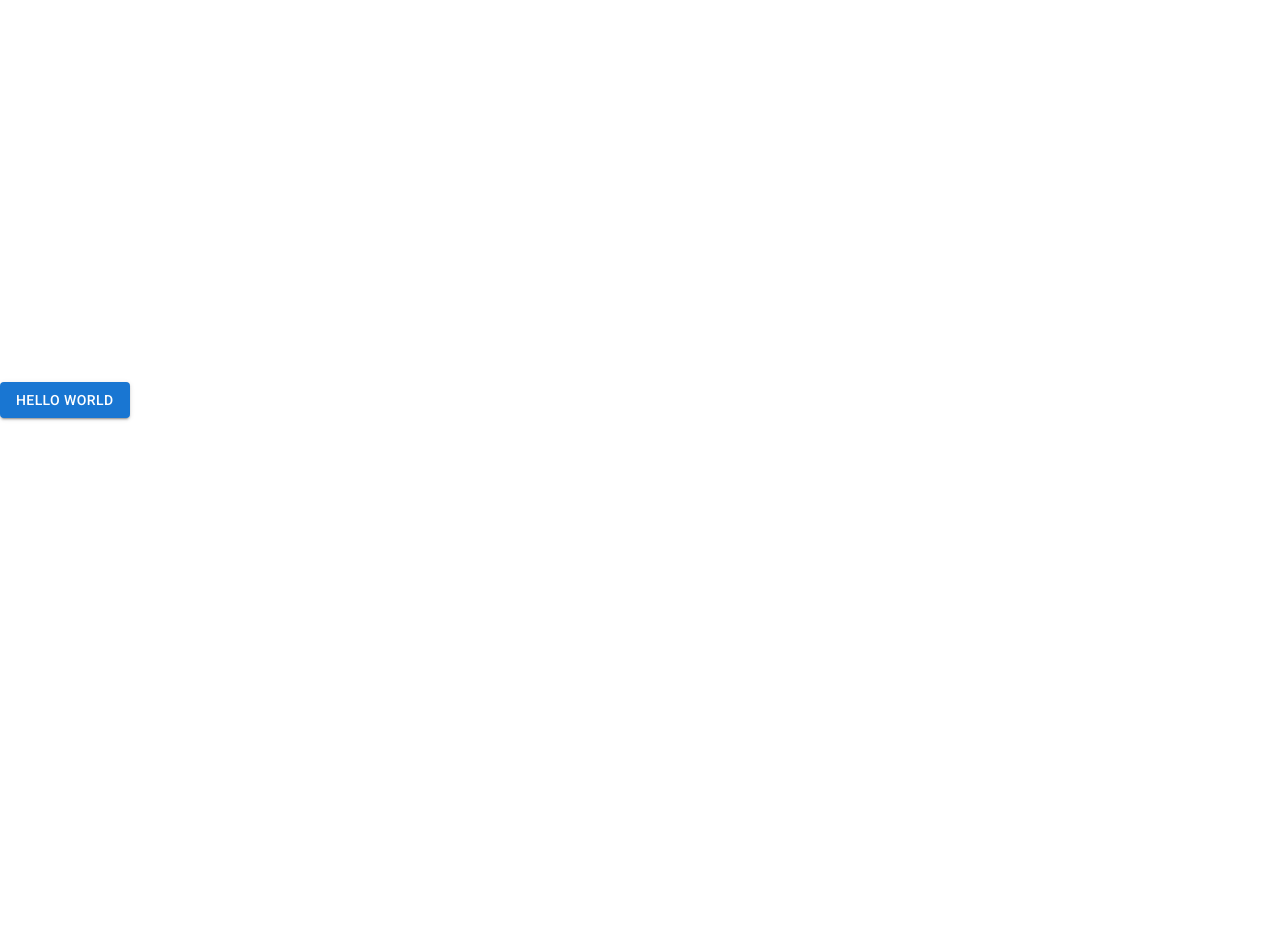
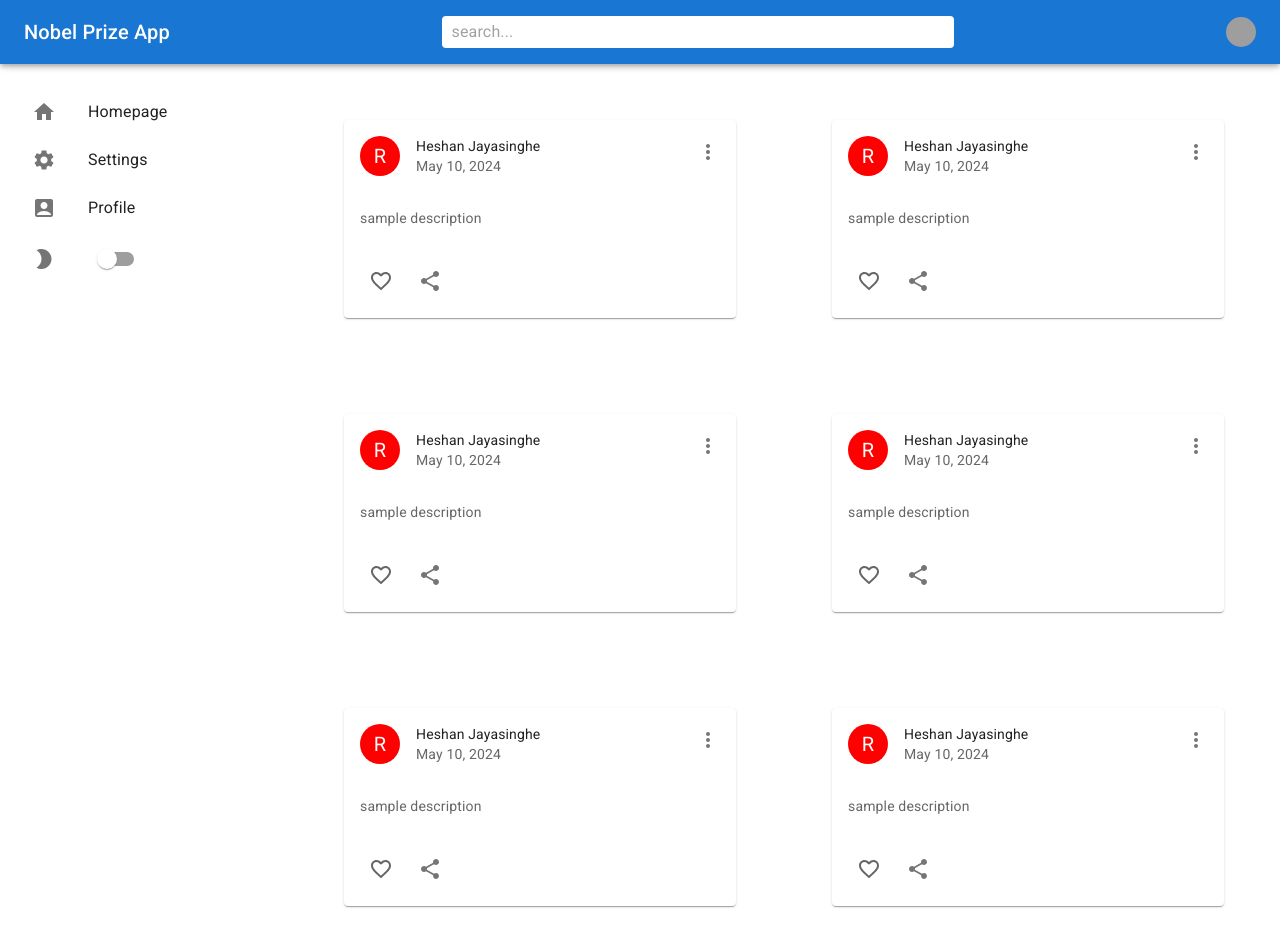
Before and after one commit to heshancs/Nobel-Prize-Frontend, a React (Vite) app: page / in a window 1280 px wide. Shown: the top 946 px of the page. Before the commit the page ends 800 px from the top, so only its background shows below. Built offline with nearby package versions, Linux system fonts and the light colour scheme; grey boxes are pictures that could not be loaded.

Commit message:
sidebar and navbar added

```diff
--- a/src/App.tsx
+++ b/src/App.tsx
@@ -1,5 +1,28 @@
-import Button from '@mui/material/Button';
+import Sidebar from "./components/Sidebar.tsx";
+import Feed from "./components/Feed.tsx";
+import { Box, createTheme, PaletteMode, Stack, ThemeProvider } from "@mui/material";
+import Navbar from "./components/Navbar.tsx";
+import { useState } from "react";
 
-export default function ButtonUsage() {
-  return <Button variant="contained">Hello world</Button>;
+function App() {
+  const [mode, setMode] = useState<PaletteMode>("light");
+
+  const darkTheme = createTheme({
+    palette: {
+      mode: mode,
+    },
+  });
+  return (
+    <ThemeProvider theme={darkTheme}>
+      <Box bgcolor={"background.default"} color={"text.primary"}>
+        <Navbar />
+        <Stack direction="row" spacing={2} justifyContent="space-between">
+        <Sidebar setMode={setMode} mode={mode}/>
+          <Feed />
+        </Stack>
+      </Box>
+    </ThemeProvider>
+  );
 }
+
+export default App;
--- /dev/null
+++ b/src/components/Feed.tsx
@@ -0,0 +1,34 @@
+import { Box, Grid } from "@mui/material";
+import Post from "./Post";
+
+const Feed = () => {
+  return (
+    <Box flex={4} p={{ xs: 0, md: 2 }}>
+      <Grid container spacing={2}>
+        {/* First row of posts */}
+        <Grid item xs={12} md={6}>
+          <Post />
+        </Grid>
+        {/* Second row of posts (visible only on medium and larger screens) */}
+        <Grid item xs={12} md={6}>
+          <Post />
+        </Grid>
+        <Grid item xs={12} md={6}>
+          <Post />
+        </Grid>
+        {/* Third row of posts (visible only on larger screens) */}
+        <Grid item xs={12} md={6}>
+          <Post />
+        </Grid>
+        <Grid item xs={12} md={6}>
+          <Post />
+        </Grid>
+        <Grid item xs={12} md={6}>
+          <Post />
+        </Grid>
+      </Grid>
+    </Box>
+  );
+};
+
+export default Feed;
--- /dev/null
+++ b/src/components/Navbar.tsx
@@ -0,0 +1,93 @@
+import { Pets } from "@mui/icons-material";
+import {
+  AppBar,
+  Avatar,
+  Box,
+  InputBase,
+  Menu,
+  MenuItem,
+  styled,
+  Toolbar,
+  Typography,
+} from "@mui/material";
+import React, { useState } from "react";
+
+const StyledToolbar = styled(Toolbar)(() => ({
+  display: "flex",
+  justifyContent: "space-between",
+})) as typeof Toolbar;
+
+const Search = styled("div")(({ theme }) => ({
+  backgroundColor: "white",
+  padding: "0 10px",
+  borderRadius: theme.shape.borderRadius,
+  width: "40%",
+}));
+
+const Icons = styled(Box)(({ theme }) => ({
+  display: "none",
+  alignItems: "center",
+  gap: "20px",
+  [theme.breakpoints.up("sm")]: {
+    display: "flex",
+  },
+})) as typeof Box;
+
+const UserBox = styled(Box)(({ theme }) => ({
+  display: "flex",
+  alignItems: "center",
+  gap: "10px",
+  [theme.breakpoints.up("sm")]: {
+    display: "none",
+  },
+})) as typeof Box;
+
+const Navbar: React.FC = () => {
+  const [open, setOpen] = useState(false);
+  return (
+    <AppBar position="sticky">
+      <StyledToolbar>
+        <Typography variant="h6" sx={{ display: { xs: "none", sm: "block" } }}>
+          Nobel Prize App
+        </Typography>
+        <Pets sx={{ display: { xs: "block", sm: "none" } }} />
+        <Search>
+          <InputBase placeholder="search..." />
+        </Search>
+        <Icons>
+          <Avatar
+            sx={{ width: 30, height: 30 }}
+            src="https://images.pexels.com/photos/846741/pexels-photo-846741.jpeg?auto=compress&cs=tinysrgb&w=1260&h=750&dpr=2"
+            onClick={() => setOpen(true)}
+          />
+        </Icons>
+        <UserBox onClick={() => setOpen(true)}>
+          <Avatar
+            sx={{ width: 30, height: 30 }}
+            src="https://images.pexels.com/photos/846741/pexels-photo-846741.jpeg?auto=compress&cs=tinysrgb&w=1260&h=750&dpr=2"
+          />
+        </UserBox>
+      </StyledToolbar>
+      <Menu
+        id="demo-positioned-menu"
+        aria-labelledby="demo-positioned-button"
+        open={open}
+        onClose={() => setOpen(false)}
+        anchorOrigin={{
+          vertical: "top",
+          horizontal: "right",
+        }}
+        transformOrigin={{
+          vertical: "top",
+          horizontal: "right",
+        }}
+      >
+        <MenuItem>Profile</MenuItem>
+        <MenuItem>My account</MenuItem>
+        <MenuItem>Logout</MenuItem>
+      </Menu>
+    </AppBar>
+  );
+};
+
+export default Navbar;
--- /dev/null
+++ b/src/components/Post.tsx
@@ -0,0 +1,49 @@
+import { Favorite, FavoriteBorder, MoreVert, Share } from "@mui/icons-material";
+import {
+  Avatar,
+  Card,
+  CardActions,
+  CardContent,
+  CardHeader,
+  Checkbox,
+  IconButton,
+  Typography,
+} from "@mui/material";
+const Post = () => {
+  return (
+    <Card sx={{ margin: 5 }}>
+      <CardHeader
+        avatar={
+          <Avatar sx={{ bgcolor: "red" }} aria-label="recipe">
+            R
+          </Avatar>
+        }
+        action={
+          <IconButton aria-label="settings">
+            <MoreVert />
+          </IconButton>
+        }
+        title="Heshan Jayasinghe"
+        subheader="May 10, 2024"
+      />
+      <CardContent>
+        <Typography variant="body2" color="text.secondary">
+          sample description
+        </Typography>
+      </CardContent>
+      <CardActions disableSpacing>
+        <IconButton aria-label="add to favorites">
+          <Checkbox
+            icon={<FavoriteBorder />}
+            checkedIcon={<Favorite sx={{ color: "red" }} />}
+          />
+        </IconButton>
+        <IconButton aria-label="share">
+          <Share />
+        </IconButton>
+      </CardActions>
+    </Card>
+  );
+};
+
+export default Post;
--- /dev/null
+++ b/src/components/Sidebar.tsx
@@ -0,0 +1,65 @@
+import React, { Dispatch, SetStateAction } from "react";
+import {
+  AccountBox,
+  Home,
+  ModeNight,
+  Settings,
+} from "@mui/icons-material";
+import { Box, List, ListItem, ListItemButton, ListItemIcon, ListItemText, PaletteMode, Switch } from "@mui/material";
+
+
+interface SidebarProps {
+  mode: PaletteMode;
+  setMode: Dispatch<SetStateAction<PaletteMode>>;
+}
+
+const Sidebar: React.FC<SidebarProps> = ({ mode, setMode }) => {
+
+  return (
+    <Box flex={1} p={2} sx={{ display: { xs: "none", sm: "block" } }}>
+      <Box position="fixed">
+        <List>
+          <ListItem disablePadding>
+            <ListItemButton component="a" href="#home">
+              <ListItemIcon>
+                <Home />
+              </ListItemIcon>
+              <ListItemText primary="Homepage" />
+            </ListItemButton>
+          </ListItem>
+          <ListItem disablePadding>
+            <ListItemButton component="a" href="#simple-list">
+              <ListItemIcon>
+                <Settings />
+              </ListItemIcon>
+              <ListItemText primary="Settings" />
+            </ListItemButton>
+          </ListItem>
+          <ListItem disablePadding>
+            <ListItemButton component="a" href="#simple-list">
+              <ListItemIcon>
+                <AccountBox />
+              </ListItemIcon>
+              <ListItemText primary="Profile" />
+            </ListItemButton>
+          </ListItem>
+          <ListItem disablePadding>
+            <ListItemButton component="a" href="#simple-list">
+              <ListItemIcon>
+                <ModeNight />
+              </ListItemIcon>
+              <Switch
+                checked={mode === "dark"}
+                onChange={() =>
+                  setMode(mode === "light" ? "dark" : "light")
+                }
+              />
+            </ListItemButton>
+          </ListItem>
+        </List>
+      </Box>
+    </Box>
+  );
+};
+
+export default Sidebar;
```
Also changed, not shown: src/theme.ts (added, +16 -0 lines).
